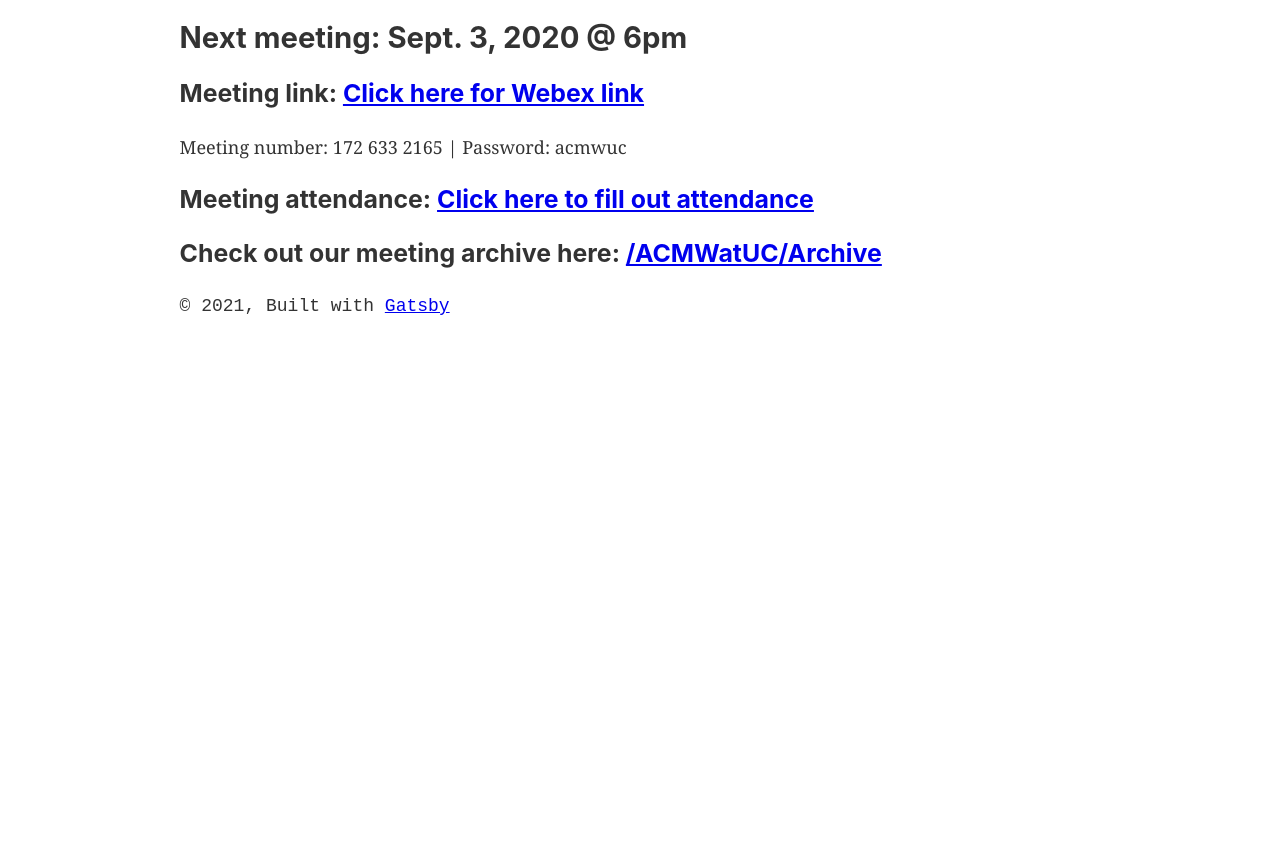
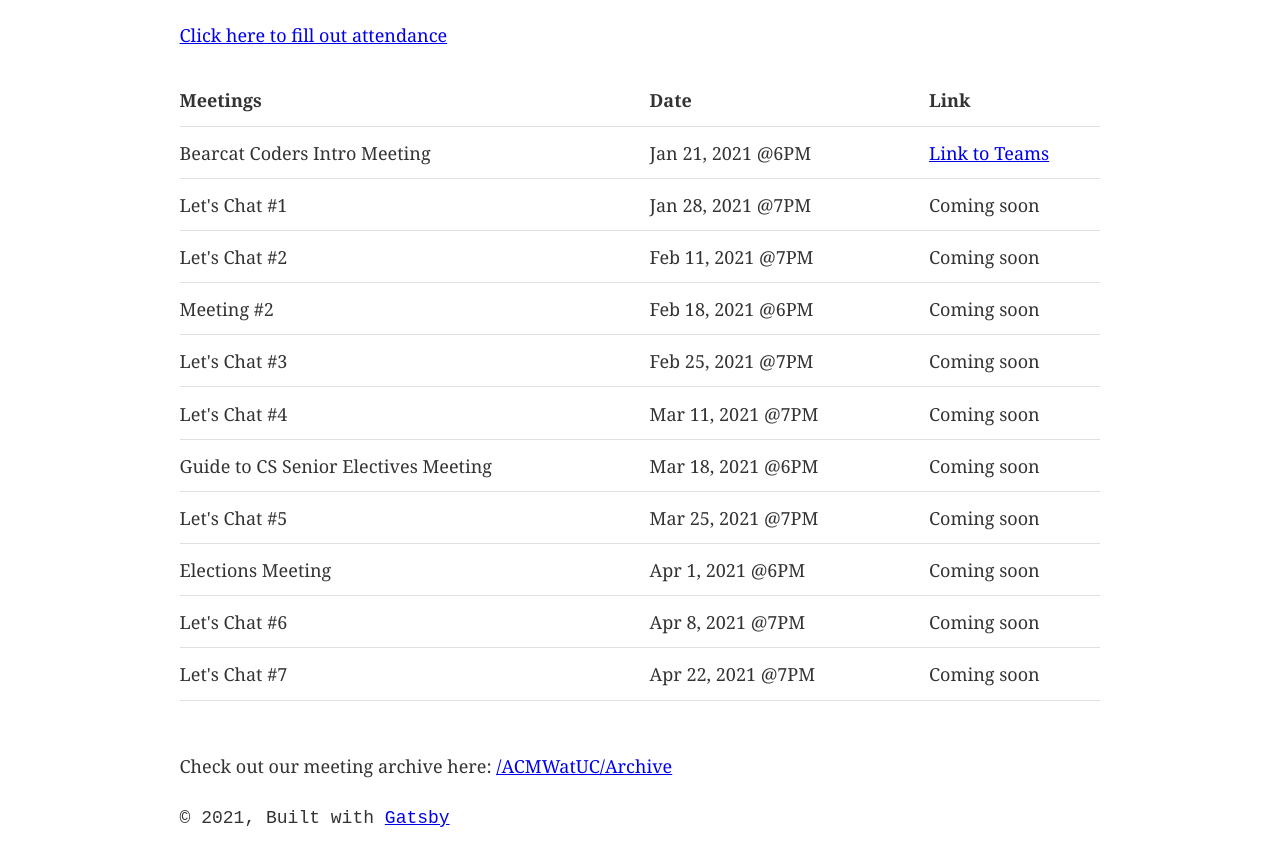
Before and after one commit to ACMWatUC/acmwuc.github.io, a Gatsby site: page /Meetings in a window 1280 px wide. Shown: the part 228-1085 px from the top of the page. Before the commit the page ends 800 px from the top, so only its background shows below. Built offline with nearby package versions, Linux system fonts and the light colour scheme; Gatsby itself is replaced by a stand-in of ours.

Commit message:
updated schedule for spring

```diff
--- a/src/pages/About.js
+++ b/src/pages/About.js
@@ -1,7 +1,7 @@
 import React from "react"
 import { Link } from "gatsby"
 import { graphql } from "gatsby"
-import Img from "gatsby-image"
+import Image from 'src/components/Image'
 
 import Layout from "../components/layout"
 import SEO from "../components/seo"
@@ -20,8 +20,8 @@ const AboutPage = ({data}) => {
                 and will serve as an outreach organization for current women and also, men in the
                 field of computing.</p>
             <h1>Officers</h1>
+            <h3>President</h3>
             <h4>Sydney O'Connor</h4>
-            <h3>President</h3>
             <p>Class: 5th Year<br/>Major: B.S. in Computer Engineering, M.Eng. in Computer Science through ACCEND program<br/>Coops: L3 Technologies, Tesla, Apple</p>
 
 
--- a/src/pages/Meetings.js
+++ b/src/pages/Meetings.js
@@ -8,11 +8,72 @@ const MeetingsPage = () => (
     <Layout>
         <SEO title="Meetings" />
         <h1>Meetings</h1>
-        <h2>Next meeting: Sept. 3, 2020 @ 6pm</h2>
-        <h3>Meeting link: <a href="https://ucinnstudents.webex.com/ucinnstudents/j.php?MTID=mb5d27726a5582eba95dba54041d31582">Click here for Webex link</a></h3>
-        <p>Meeting number: 172 633 2165 | Password: acmwuc</p>
-        <h3>Meeting attendance: <a href="https://docs.google.com/forms/d/e/1FAIpQLSdgEwDXjCa9hjGiGH1i8ToheKNYrOkEJ4hUS_diwBPs8pJmtQ/viewform">Click here to fill out attendance</a></h3>
-        <h3>Check out our meeting archive here: <a href="https://github.com/ACMWatUC/Archive">/ACMWatUC/Archive</a> </h3>
+        <p><a href="https://docs.google.com/forms/d/e/1FAIpQLSdgEwDXjCa9hjGiGH1i8ToheKNYrOkEJ4hUS_diwBPs8pJmtQ/viewform">Click here to fill out attendance</a></p>
+        <table>
+            <tr>
+                <th>Meetings</th>
+                <th>Date</th>
+                <th>Link</th>
+            </tr>
+            <tr>
+                <td>Bearcat Coders Intro Meeting</td>
+                <td>Jan 21, 2021 @6PM</td>
+                <td><a href="http://bit.ly/BCSS21">Link to Teams</a></td>
+            </tr>
+            <tr>
+                <td>Let's Chat #1</td>
+                <td>Jan 28, 2021 @7PM</td>
+                <td>Coming soon</td>
+            </tr>
+            <tr>
+                <td>Let's Chat #2</td>
+                <td>Feb 11, 2021 @7PM</td>
+                <td>Coming soon</td>
+            </tr>
+            <tr>
+                <td>Meeting #2</td>
+                <td>Feb 18, 2021 @6PM</td>
+                <td>Coming soon</td>
+            </tr>
+            <tr>
+                <td>Let's Chat #3</td>
+                <td>Feb 25, 2021 @7PM</td>
+                <td>Coming soon</td>
+            </tr>
+            <tr>
+                <td>Let's Chat #4</td>
+                <td>Mar 11, 2021 @7PM</td>
+                <td>Coming soon</td>
+            </tr>
+            <tr>
+                <td>Guide to CS Senior Electives Meeting</td>
+                <td>Mar 18, 2021 @6PM</td>
+                <td>Coming soon</td>
+            </tr>
+            <tr>
+                <td>Let's Chat #5</td>
+                <td>Mar 25, 2021 @7PM</td>
+                <td>Coming soon</td>
+            </tr>
+            <tr>
+                <td>Elections Meeting</td>
+                <td>Apr 1, 2021 @6PM</td>
+                <td>Coming soon</td>
+            </tr>
+            <tr>
+                <td>Let's Chat #6</td>
+                <td>Apr 8, 2021 @7PM</td>
+                <td>Coming soon</td>
+            </tr>
+            <tr>
+                <td>Let's Chat #7</td>
+                <td>Apr 22, 2021 @7PM</td>
+                <td>Coming soon</td>
+            </tr>
+        </table>
+        <p><br></br>Check out our meeting archive here: <a href="https://github.com/ACMWatUC/Archive">/ACMWatUC/Archive</a></p>
+
+
     </Layout>
 )
 
```
Also changed, not shown: src/pages/GetInvolved.js (+14 -1 lines).
